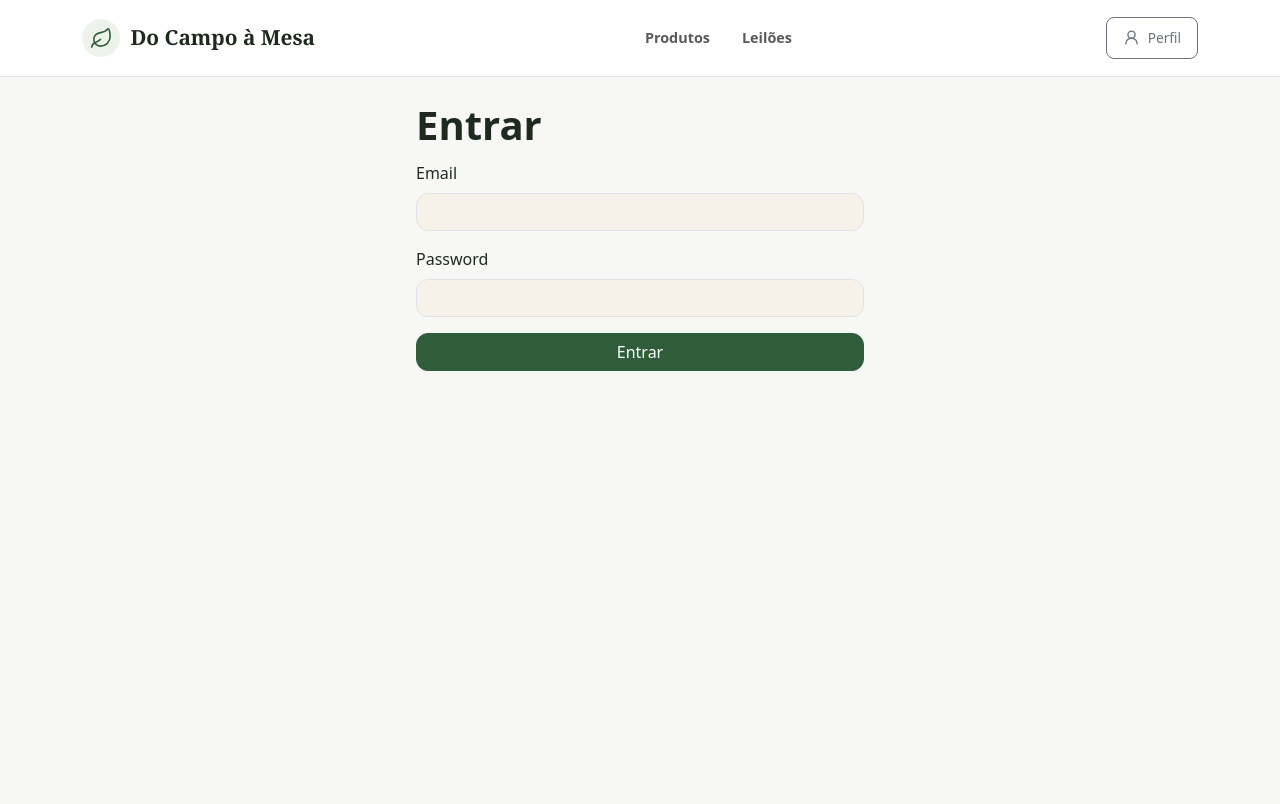
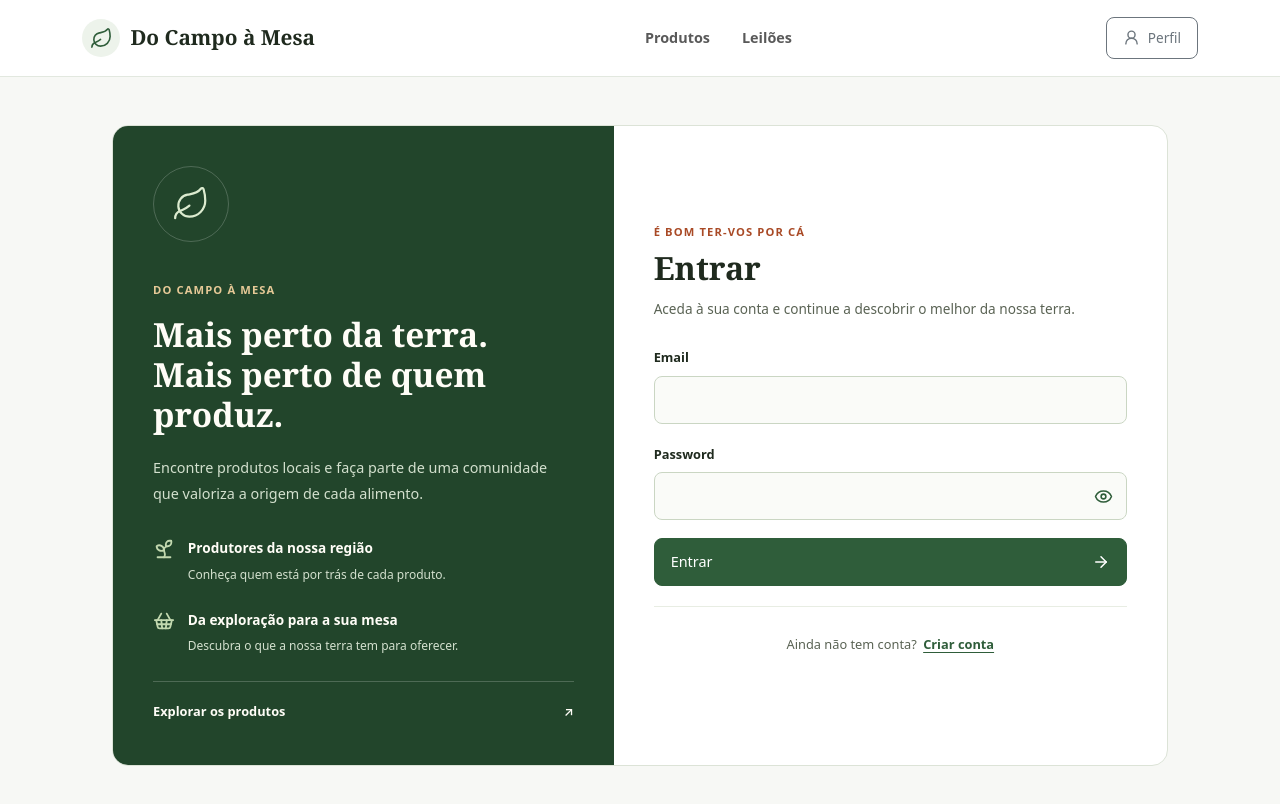
Before and after one commit to Pedro-P26/DWC_do_campo_a_mesa, a React (Vite) app in the folder web/: page /login in a window 1280 px wide. Shown: the top 804 px of the page. Built offline with nearby package versions, Linux system fonts and the light colour scheme; no server answers.

Commit message:
feat(auth): apresentação do login e registo melhorada
Formulários adaptados a computador e telemóvel, com controlo da visibilidade da palavra-passe e dados da exploração agrupados.

```diff
--- /dev/null
+++ b/web/src/components/CampoPassword.jsx
@@ -0,0 +1,20 @@
+import { useState } from 'react';
+import { Eye, EyeOff } from 'lucide-react';
+
+export default function CampoPassword({ value, onChange, disabled, nova = false }) {
+  const [mostrar, setMostrar] = useState(false);
+  return <div className="autenticacao-campo">
+    <label htmlFor="password" className="form-label">Password</label>
+    <div className="autenticacao-password">
+      <input id="password" name="password" type={mostrar ? 'text' : 'password'} className="form-control"
+        autoComplete={nova ? 'new-password' : 'current-password'} required disabled={disabled}
+        minLength={nova ? 8 : undefined} maxLength={nova ? 72 : undefined}
+        aria-describedby={nova ? 'ajuda-password' : undefined} value={value} onChange={onChange} />
+      <button type="button" aria-label={mostrar ? 'Ocultar palavra-passe' : 'Mostrar palavra-passe'}
+        aria-pressed={mostrar} disabled={disabled} onClick={() => setMostrar(!mostrar)}>
+        {mostrar ? <EyeOff size={19} aria-hidden="true" /> : <Eye size={19} aria-hidden="true" />}
+      </button>
+    </div>
+    {nova && <p id="ajuda-password" className="autenticacao-ajuda">Utilize entre 8 e 72 caracteres.</p>}
+  </div>;
+}
--- /dev/null
+++ b/web/src/components/PaginaAutenticacao.jsx
@@ -0,0 +1,30 @@
+import { Link, useLocation } from 'react-router-dom';
+import { ArrowLeft, Leaf, ShoppingBasket, Sprout } from 'lucide-react';
+
+export default function PaginaAutenticacao({ registo = false, children }) {
+  const location = useLocation();
+  return <div className="pagina-autenticacao">
+    <div className="autenticacao-layout">
+      <aside className="autenticacao-apresentacao" aria-label="A nossa comunidade">
+        <span className="autenticacao-apresentacao__simbolo"><Leaf size={38} strokeWidth={1.4} aria-hidden="true" /></span>
+        <p className="pagina-sobretitulo">DO CAMPO À MESA</p>
+        <h2>Mais perto da terra.<br />Mais perto de quem produz.</h2>
+        <p>Encontre produtos locais e faça parte de uma comunidade que valoriza a origem de cada alimento.</p>
+        <div className="autenticacao-apresentacao__origem"><Sprout size={22} aria-hidden="true" /><div><strong>Produtores da nossa região</strong><span>Conheça quem está por trás de cada produto.</span></div></div>
+        <div className="autenticacao-apresentacao__origem"><ShoppingBasket size={22} aria-hidden="true" /><div><strong>Da exploração para a sua mesa</strong><span>Descubra o que a nossa terra tem para oferecer.</span></div></div>
+        <Link to="/">Explorar os produtos <span aria-hidden="true">↗</span></Link>
+      </aside>
+      <div className="autenticacao-conteudo">
+        <Link to="/perfil" state={location.state} className="autenticacao__voltar d-lg-none" aria-label="Voltar ao perfil" title="Voltar ao perfil">
+          <ArrowLeft size={18} aria-hidden="true" /><span>Voltar ao perfil</span>
+        </Link>
+        <div className="autenticacao__cabecalho">
+          <p className="pagina-sobretitulo">{registo ? 'JUNTE-SE À COMUNIDADE' : 'É BOM TER-VOS POR CÁ'}</p>
+          <h1>{registo ? 'Registar' : 'Entrar'}</h1>
+          <p>{registo ? 'Crie a sua conta e encontre o seu lugar à mesa.' : 'Aceda à sua conta e continue a descobrir o melhor da nossa terra.'}</p>
+        </div>
+        {children}
+      </div>
+    </div>
+  </div>;
+}
--- a/web/src/pages/Login.jsx
+++ b/web/src/pages/Login.jsx
@@ -1,6 +1,8 @@
 import { useState } from 'react';
 import { Link, useLocation, useNavigate } from 'react-router-dom';
-import { ArrowLeft } from 'lucide-react';
+import { ArrowRight } from 'lucide-react';
+import PaginaAutenticacao from '../components/PaginaAutenticacao.jsx';
+import CampoPassword from '../components/CampoPassword.jsx';
 import { useAuth } from '../context/AuthContext.jsx';
 
 const INICIO = { comprador: '/', produtor: '/produtor', admin: '/admin' };
@@ -28,24 +30,19 @@ export default function Login() {
     }
   }
 
-  return (
-    <form className="formulario-estreito" onSubmit={submeter}>
-      <div className="autenticacao__cabecalho">
-        <Link to="/perfil" state={location.state} className="autenticacao__voltar d-lg-none" aria-label="Voltar ao perfil" title="Voltar ao perfil">
-          <ArrowLeft size={22} aria-hidden="true" />
-        </Link>
-        <h1>Entrar</h1>
+  return <PaginaAutenticacao>
+    <form className="autenticacao-formulario" onSubmit={submeter}>
+      <div className="autenticacao-campo">
+        <label htmlFor="email" className="form-label">Email</label>
+        <input id="email" type="email" autoComplete="username" className="form-control" required disabled={aEntrar}
+          value={dados.email} onChange={e => setDados({ ...dados, email: e.target.value })} />
       </div>
-      <label htmlFor="email" className="form-label">Email</label>
-      <input id="email" type="email" autoComplete="username" className="form-control mb-3" required disabled={aEntrar}
-        value={dados.email} onChange={(e) => setDados({ ...dados, email: e.target.value })} />
-      <label htmlFor="password" className="form-label">Password</label>
-      <input id="password" type="password" autoComplete="current-password" className="form-control mb-3" required disabled={aEntrar}
-        value={dados.password} onChange={(e) => setDados({ ...dados, password: e.target.value })} />
+      <CampoPassword value={dados.password} onChange={e => setDados({ ...dados, password: e.target.value })} disabled={aEntrar} />
       {erro && <div className="alert alert-danger" role="alert">{erro}</div>}
-      <button type="submit" className="btn btn-success w-100" disabled={aEntrar}>
-        {aEntrar ? 'A entrar…' : 'Entrar'}
+      <button type="submit" className="btn btn-success autenticacao-submeter" disabled={aEntrar}>
+        {aEntrar ? 'A entrar…' : 'Entrar'}<ArrowRight size={18} aria-hidden="true" />
       </button>
+      <p className="autenticacao-alternar">Ainda não tem conta? <Link to="/registo" state={location.state}>Criar conta</Link></p>
     </form>
-  );
+  </PaginaAutenticacao>;
 }
--- a/web/src/pages/Registo.jsx
+++ b/web/src/pages/Registo.jsx
@@ -1,6 +1,8 @@
 import { useState } from 'react';
 import { Link, useLocation, useNavigate } from 'react-router-dom';
-import { ArrowLeft } from 'lucide-react';
+import { ArrowRight, ShieldCheck, ShoppingBasket, Sprout } from 'lucide-react';
+import PaginaAutenticacao from '../components/PaginaAutenticacao.jsx';
+import CampoPassword from '../components/CampoPassword.jsx';
 import { useAuth } from '../context/AuthContext.jsx';
 export default function Registo() {
   const { registar } = useAuth();
@@ -20,33 +22,44 @@ export default function Registo() {
       navigate(location.state?.de || (u.papel === 'produtor' ? '/produtor' : '/'), { replace: true });
     } catch (err) { setErro(err.message); } finally { setARegistar(false); }
   }
-  return <form className="formulario-estreito" onSubmit={submeter}>
-    <div className="autenticacao__cabecalho">
-      <Link to="/perfil" state={location.state} className="autenticacao__voltar d-lg-none" aria-label="Voltar ao perfil" title="Voltar ao perfil">
-        <ArrowLeft size={22} aria-hidden="true" />
-      </Link>
-      <h1>Registar</h1>
+  return <PaginaAutenticacao registo>
+    <form className="autenticacao-formulario" onSubmit={submeter}>
+      <fieldset disabled={aRegistar}>
+        <div className="autenticacao-campo">
+          <label className="form-label" htmlFor="nome">Nome</label>
+          <input id="nome" name="nome" autoComplete="name" className="form-control" required maxLength={100} value={dados.nome} onChange={campo} />
         </div>
-    <fieldset disabled={aRegistar}>
-      <label className="form-label" htmlFor="nome">Nome</label>
-      <input id="nome" name="nome" autoComplete="name" className="form-control mb-3" required maxLength={100} value={dados.nome} onChange={campo} />
+        <div className="autenticacao-campo">
           <label className="form-label" htmlFor="email">Email</label>
-      <input id="email" name="email" type="email" autoComplete="username" className="form-control mb-3" required value={dados.email} onChange={campo} />
-      <label className="form-label" htmlFor="password">Password</label>
-      <input id="password" name="password" type="password" autoComplete="new-password" className="form-control mb-3" required minLength={8} maxLength={72} value={dados.password} onChange={campo} />
+          <input id="email" name="email" type="email" autoComplete="username" className="form-control" required value={dados.email} onChange={campo} />
+        </div>
+        <CampoPassword value={dados.password} onChange={campo} disabled={aRegistar} nova />
+        <div className="autenticacao-campo">
           <label className="form-label" htmlFor="papel">Tipo de conta</label>
-      <select id="papel" name="papel" className="form-select mb-3" value={dados.papel} onChange={campo}>
+          <select id="papel" name="papel" className="form-select" value={dados.papel} onChange={campo} aria-describedby="ajuda-tipo-conta">
             <option value="comprador">Comprador</option><option value="produtor">Produtor</option>
           </select>
-      {dados.papel === 'produtor' && <>
+          <p id="ajuda-tipo-conta" className="autenticacao-tipo">
+            {dados.papel === 'produtor' ? <Sprout size={18} aria-hidden="true" /> : <ShoppingBasket size={18} aria-hidden="true" />}
+            {dados.papel === 'produtor' ? 'Dê a conhecer a sua exploração e venda os seus produtos.' : 'Descubra produtos locais, faça encomendas e participe em leilões.'}
+          </p>
+        </div>
+        {dados.papel === 'produtor' && <section className="autenticacao-exploracao" aria-labelledby="titulo-exploracao">
+          <h2 id="titulo-exploracao">A sua exploração</h2>
+          <div className="autenticacao-campo">
             <label className="form-label" htmlFor="nomeExploracao">Nome da exploração</label>
-        <input id="nomeExploracao" name="nomeExploracao" className="form-control mb-3" required value={dados.nomeExploracao} onChange={campo} />
+            <input id="nomeExploracao" name="nomeExploracao" className="form-control" required value={dados.nomeExploracao} onChange={campo} />
+          </div>
+          <div className="autenticacao-campo">
             <label className="form-label" htmlFor="localidade">Localidade</label>
-        <input id="localidade" name="localidade" className="form-control mb-3" required value={dados.localidade} onChange={campo} />
-        <p>A conta de produtor precisa de aprovação do administrador para criar produtos e leilões.</p>
-      </>}
+            <input id="localidade" name="localidade" autoComplete="address-level2" className="form-control" required value={dados.localidade} onChange={campo} />
+          </div>
+          <p className="autenticacao-exploracao__nota"><ShieldCheck size={18} aria-hidden="true" />A conta de produtor precisa de aprovação do administrador para criar produtos e leilões.</p>
+        </section>}
         {erro && <div className="alert alert-danger" role="alert">{erro}</div>}
-      <button className="btn btn-success w-100" type="submit">{aRegistar ? 'A registar…' : 'Registar'}</button>
+        <button className="btn btn-success autenticacao-submeter" type="submit">{aRegistar ? 'A registar…' : 'Registar'}<ArrowRight size={18} aria-hidden="true" /></button>
       </fieldset>
-  </form>;
+      <p className="autenticacao-alternar">Já tem conta? <Link to="/login" state={location.state}>Entrar</Link></p>
+    </form>
+  </PaginaAutenticacao>;
 }
--- /dev/null
+++ b/web/src/styles/_autenticacao.scss
@@ -0,0 +1,55 @@
+.pagina-autenticacao { max-width: 66rem; margin-inline: auto; }
+.autenticacao-layout { display: grid; grid-template-columns: minmax(0, 1fr); border: 1px solid #dce3d7; border-radius: 1rem; background: #fff; overflow: hidden; > * { min-width: 0; } }
+.autenticacao-apresentacao { display: none; }
+.autenticacao-conteudo { padding: 1.25rem; }
+.autenticacao__voltar {
+  display: inline-flex; align-items: center; gap: .5rem; min-height: 44px; margin: -.5rem 0 .75rem; font-size: .8rem; color: $verde;
+  &:hover { text-decoration: underline; }
+}
+.autenticacao__cabecalho {
+  margin-bottom: 1.5rem;
+  .pagina-sobretitulo { margin-bottom: .5rem; }
+  h1 { margin: 0 0 .65rem; font-family: Georgia, serif; font-size: clamp(1.65rem, 7vw, 2rem); line-height: 1.2; }
+  > p:last-child { margin: 0; font-size: .85rem; color: $texto-secundario; line-height: 1.7; }
+}
+.autenticacao-formulario {
+  fieldset { min-width: 0; padding: 0; margin: 0; border: 0; }
+  .form-label { font-size: .8rem; font-weight: 600; margin-bottom: .5rem; }
+  .form-control, .form-select { min-height: 48px; border-color: #cad6c3; border-radius: .5rem; background-color: #fafbf8; font-size: 1rem; &:focus { background-color: #fff; } }
+  .alert { font-size: .85rem; line-height: 1.6; border-radius: .5rem; }
+}
+.autenticacao-campo { min-width: 0; margin-bottom: 1.1rem; }
+.autenticacao-password {
+  position: relative;
+  .form-control { padding-right: 3.25rem; }
+  > button { position: absolute; top: 0; right: 0; display: grid; place-items: center; width: 48px; height: 100%; min-height: 44px; border: 0; border-radius: .5rem; color: $verde; background: transparent; &:focus-visible { outline: 2px solid $verde; outline-offset: -3px; } &:disabled { opacity: .5; } }
+}
+.autenticacao-ajuda { margin: .5rem 0 0; font-size: .75rem; line-height: 1.6; color: $texto-secundario; }
+.autenticacao-submeter { display: flex; align-items: center; justify-content: space-between; gap: .75rem; width: 100%; min-height: 48px; padding: .75rem 1rem; border-radius: .5rem; font-size: .9rem; margin-top: .5rem; }
+.autenticacao-alternar { display: flex; flex-wrap: wrap; align-items: center; justify-content: center; gap: .15rem .4rem; border-top: 1px solid #e8ede3; padding-top: 1rem; margin: 1.25rem 0 0; color: $texto-secundario; font-size: .8rem; a { display: inline-flex; align-items: center; min-height: 44px; font-weight: 600; text-decoration: underline; text-underline-offset: 3px; } }
+.autenticacao-tipo { display: flex; align-items: flex-start; gap: .5rem; font-size: .75rem; color: $texto-secundario; line-height: 1.7; margin: .65rem 0 0; svg { flex-shrink: 0; margin-top: .15rem; color: $verde; } }
+.autenticacao-exploracao {
+  padding: 1rem; margin: .25rem 0 1.25rem; border: 1px solid #e1e8dc; border-radius: .65rem; background: #f4f7f0;
+  h2 { font-family: Georgia, serif; font-size: 1.15rem; margin: 0 0 1rem; }
+  .form-control { background: #fff; }
+  &__nota { display: flex; gap: .5rem; align-items: flex-start; margin: 0; font-size: .75rem; color: $texto-secundario; line-height: 1.7; svg { flex-shrink: 0; color: $verde; margin-top: .1rem; } }
+}
+@include a-partir-de(md) {
+  .pagina-autenticacao { max-width: 36rem; padding-block: 1rem; }
+  .autenticacao-conteudo { padding: 2rem; }
+}
+@include a-partir-de(lg) {
+  .pagina-autenticacao { max-width: 66rem; padding-block: 1.5rem; }
+  .autenticacao-layout { grid-template-columns: minmax(0, .95fr) minmax(0, 1.05fr); align-items: stretch; }
+  .autenticacao-conteudo { padding: 2.5rem; align-self: center; }
+  .autenticacao__cabecalho h1 { font-size: 2rem; }
+  .autenticacao-apresentacao {
+    display: flex; flex-direction: column; align-items: flex-start; padding: 2.5rem; background: $verde-escuro; color: #fffdf7;
+    &__simbolo { display: grid; place-items: center; width: 76px; height: 76px; border: 1px solid rgba(#fff, .2); border-radius: 50%; margin-bottom: 2.5rem; color: #dcebcf; }
+    .pagina-sobretitulo { color: #e6c997; font-size: .7rem; }
+    h2 { font-family: Georgia, serif; font-size: clamp(1.8rem, 2.6vw, 2.5rem); line-height: 1.2; margin: .5rem 0 1.25rem; }
+    > p:not(.pagina-sobretitulo) { font-size: .9rem; line-height: 1.8; color: #d3e0ce; margin-bottom: 2rem; }
+    &__origem { display: flex; align-items: flex-start; gap: .8rem; margin-bottom: 1.5rem; > svg { flex-shrink: 0; color: #c2d8af; } strong { display: block; font-size: .85rem; font-weight: 600; } span { display: block; margin-top: .4rem; font-size: .75rem; line-height: 1.7; color: #d3e0ce; } }
+    > a { display: inline-flex; align-items: center; justify-content: space-between; gap: 2rem; min-height: 44px; margin-top: auto; padding-top: 1rem; border-top: 1px solid rgba(#fff, .2); width: 100%; font-size: .8rem; font-weight: 600; color: #fffdf7; &:hover { text-decoration: underline; } }
+  }
+}
--- a/web/src/styles/_navegacao.scss
+++ b/web/src/styles/_navegacao.scss
@@ -92,26 +92,3 @@ html { scroll-padding-bottom: calc(var(--espaco-barra-mobile) + 1rem); }
 @media (prefers-reduced-motion: reduce) {
   .barra-mobile__icone { transition: none; }
 }
-
-.autenticacao__cabecalho {
-  display: flex;
-  flex-direction: column;
-  align-items: flex-start;
-  gap: .75rem;
-  margin-bottom: .75rem;
-  h1 { margin: 0; }
-}
-
-.autenticacao__voltar {
-  display: inline-flex;
-  align-items: center;
-  justify-content: center;
-  flex-shrink: 0;
-  width: 44px;
-  height: 44px;
-  border-radius: .5rem;
-  background: #edf3eb;
-  color: $verde;
-  &:hover { background: #dcebcf; color: $verde-escuro; }
-  &:focus-visible { outline: 2px solid $verde; outline-offset: 2px; }
-}
--- a/web/src/styles/main.scss
+++ b/web/src/styles/main.scss
@@ -12,6 +12,7 @@
 @import 'produto';
 @import 'leiloes';
 @import 'carrinho';
+@import 'autenticacao';
 //@import 'paineis';
 
 body { background: #f7f8f5; }
```
Lines whose indentation alone changed are shown as unchanged.
